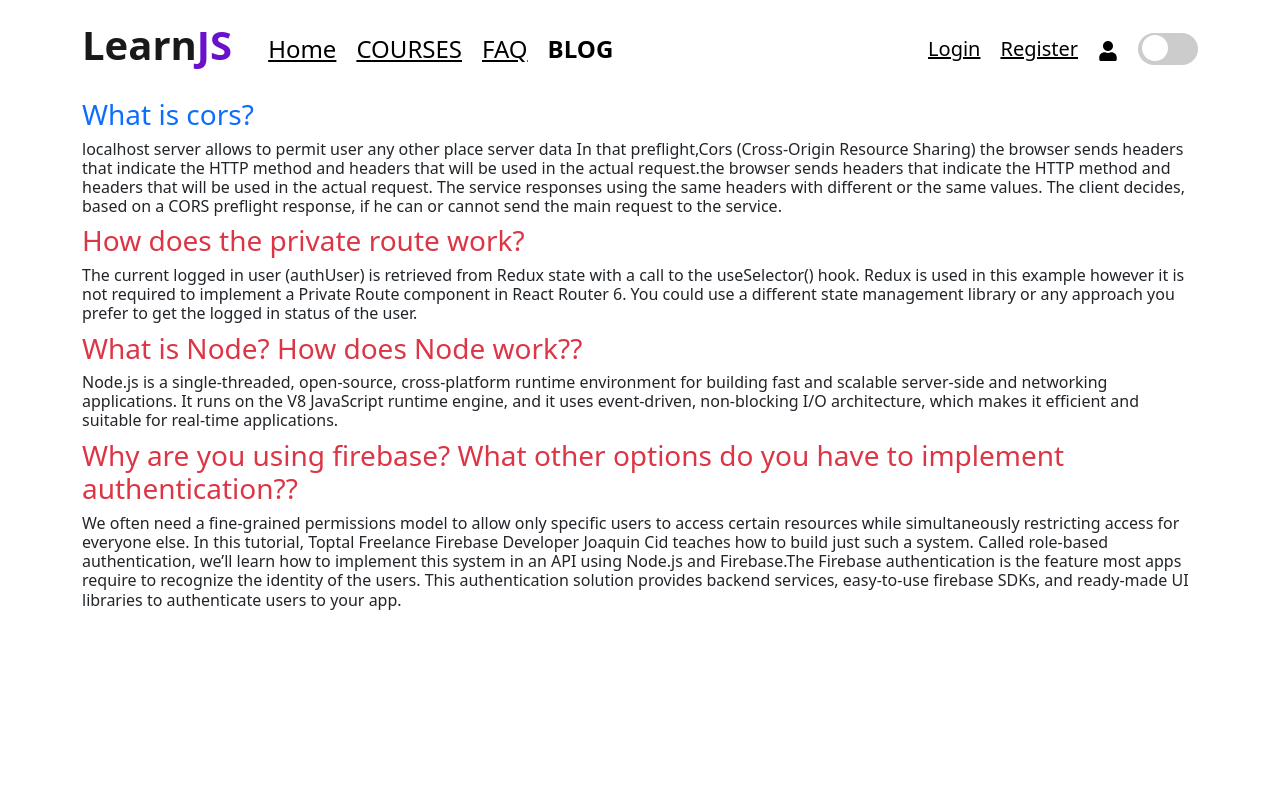
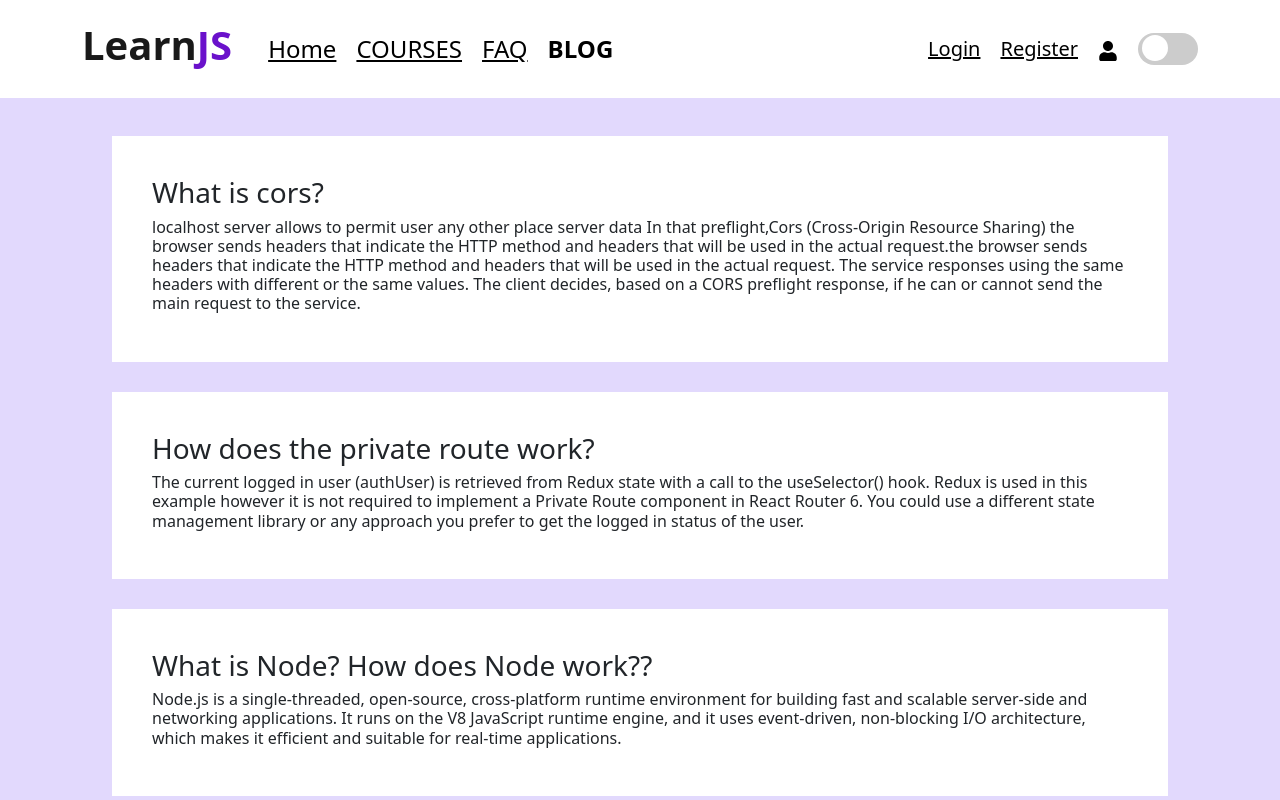
Before and after one commit to arifulgony/learning-platform-client-side, a React (Create React App) app: page /blog in a window 1280 px wide. Shown: the top 800 px of the page. Built offline with nearby package versions, Linux system fonts and the light colour scheme; no server answers.

Commit message:
Blog page design

```diff
--- /dev/null
+++ b/src/Components/Blog/Blog.css
@@ -0,0 +1,5 @@
+.question{
+    background: #fff;
+   padding: 40px;
+   margin: 30px;
+}
--- a/src/Components/Blog/Blog.js
+++ b/src/Components/Blog/Blog.js
@@ -1,10 +1,11 @@
 import React from 'react';
-
+import './Blog.css'
 const Blog = () => {
     return (
-            <div className='container'>
-                <div mx-auto>
-                        <h3 className="text-primary">What is cors?</h3>
+            <div className="main-contain">
+                <div className='container pt-2'>
+                <div className='question'>
+                        <h3 className="question-text">What is cors?</h3>
                             <h6>
                                 localhost server allows to permit user any other place server data
                                 In that preflight,Cors (Cross-Origin Resource Sharing) the browser
@@ -16,8 +17,8 @@ const Blog = () => {
                                 if he can or cannot send the main request to the service.
                             </h6>
                   </div>
-                    <div mx-auto>
-                        <h3 className="text-danger">How does the private route work?</h3>
+                    <div className='question'>
+                        <h3 className="question-text">How does the private route work?</h3>
                         <h6>
                             The current logged in user (authUser) is retrieved from Redux state
                             with a call to the useSelector() hook. Redux is used in this example
@@ -26,8 +27,8 @@ const Blog = () => {
                             or any approach you prefer to get the logged in status of the user.
                         </h6>
                     </div>
-                    <div mx-auto>
-                        <h3 className="text-danger"> What is Node? How does Node work??</h3>
+                    <div className='question'>
+                        <h3 className="question-text"> What is Node? How does Node work??</h3>
                         <h6>
                             Node.js is a single-threaded, open-source, cross-platform runtime
                             environment for building fast and scalable server-side and
@@ -36,8 +37,8 @@ const Blog = () => {
                             which makes it efficient and suitable for real-time applications.
                         </h6>
                    </div>
-                    <div mx-auto>
-                        <h3 className="text-danger">
+                    <div className='question'>
+                        <h3 className="question-text">
                             Why are you using firebase? What other options do you have to
                             implement authentication??
                         </h3>
@@ -55,6 +56,7 @@ const Blog = () => {
                         </h6>
                     </div>
              </div>
+            </div>
            );
 };
 
```
